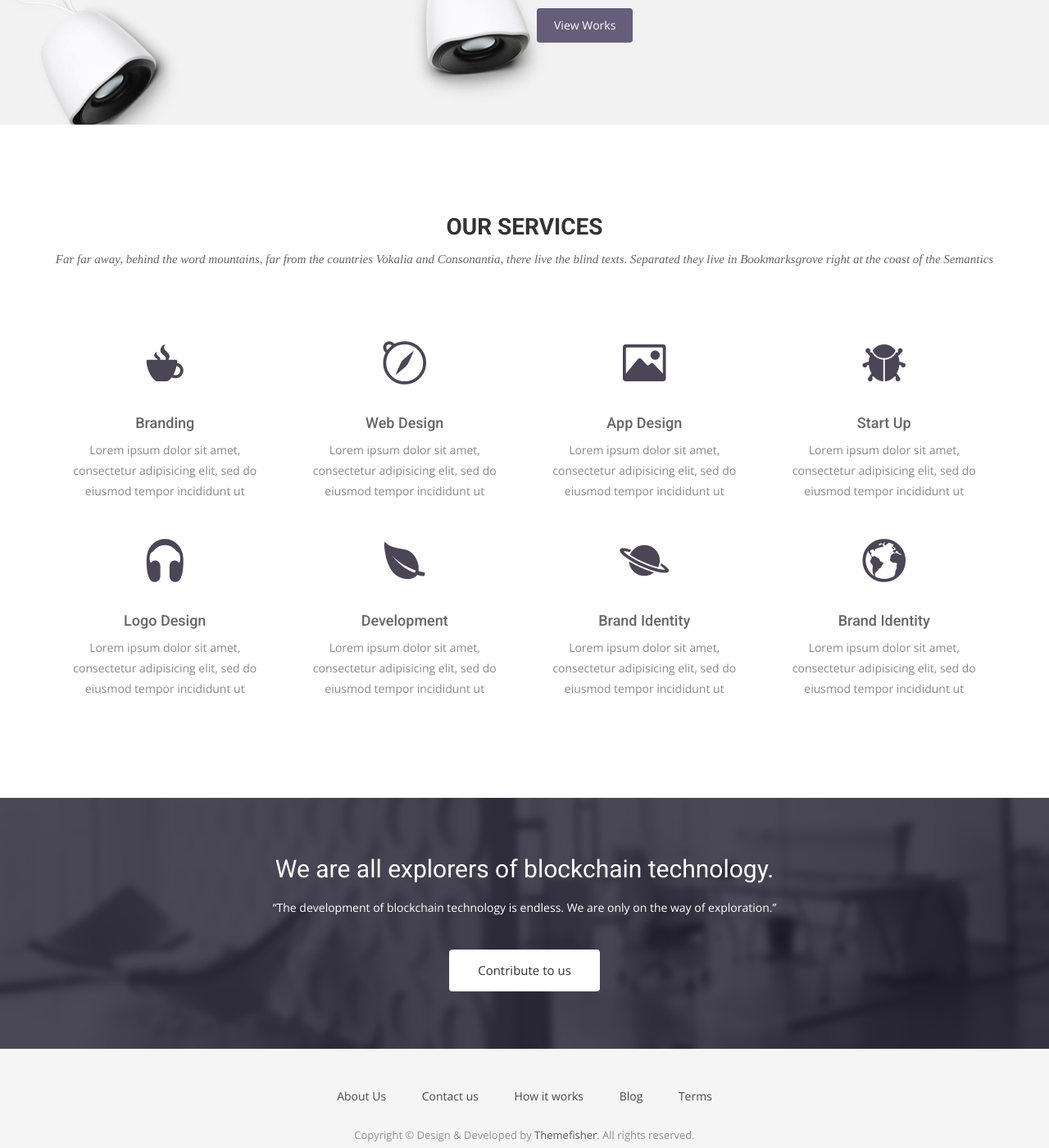
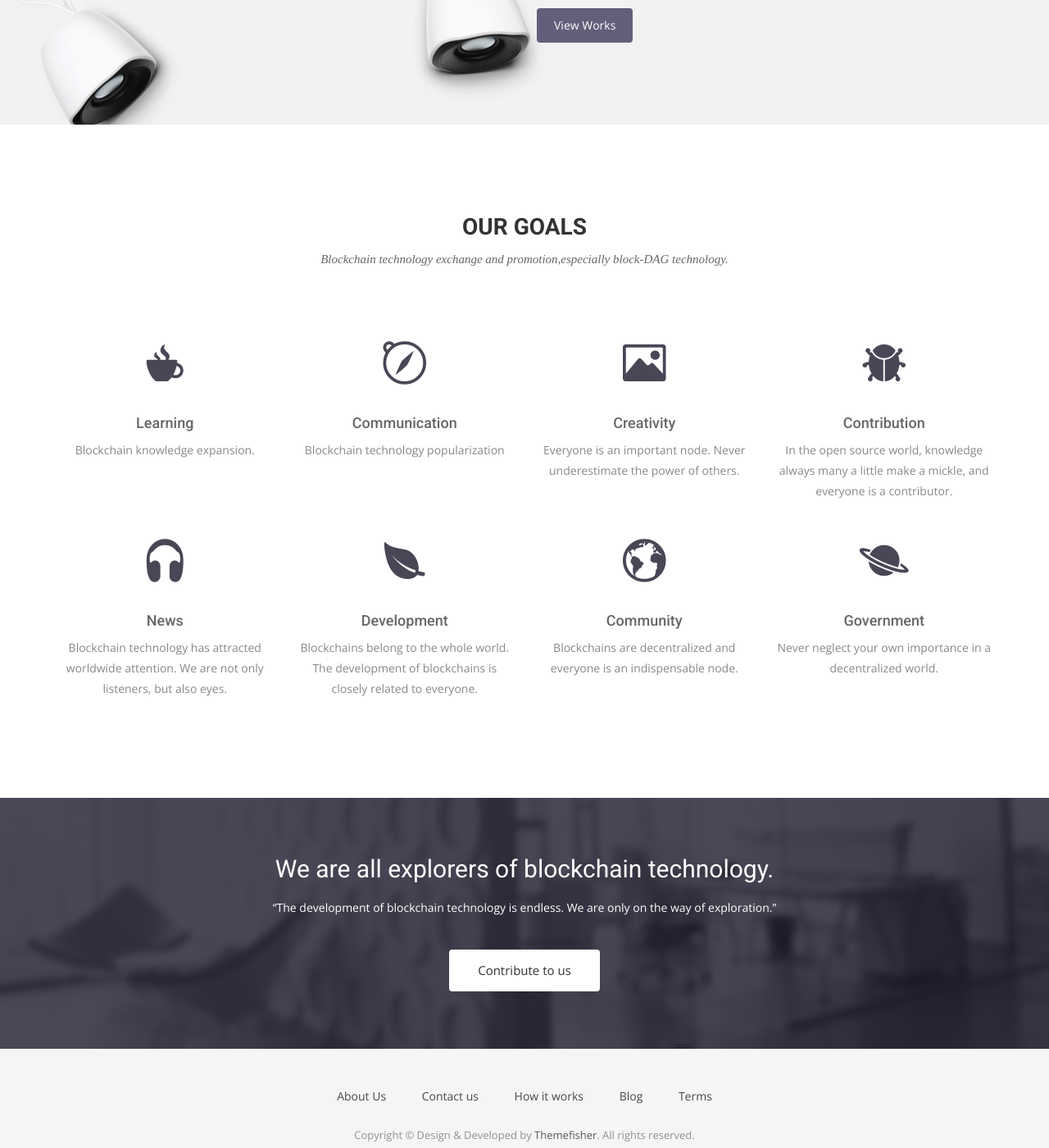
Before and after one commit to meerfans/meerfans.github.io, a Jekyll site: the page built from index.html, in a window 1280 px wide and 1400 px high, scrolled down 1889 px. Shown: the whole window at 82% size. Built offline with Jekyll 4.4.1, drawn with Linux system fonts in a browser that asks for light colours; nearby versions of some CDN libraries; some web fonts are replaced; some of the changed text lies outside the part shown.

Commit message:
fix index

```diff
--- a/index.html
+++ b/index.html
@@ -10,7 +10,7 @@ permalink: /
     <div class="row">
       <div class="col-md-10 col-md-offset-2">
         <div class="block">
-          <h1 class="animated fadeInUp">HLC fans</h1>
+          <h1 class="animated fadeInUp"><b>HLC fans</b></h1>
           <p class="animated fadeInUp">HLC fans is a global open source community, focusing on blockchain technology exchange and promotion,especially block-DAG technology in HLC.</p>
         </div>
       </div>
@@ -25,9 +25,9 @@ permalink: /
         <div class="block">
           <div class="section-title">
             <h2>About Us</h2>
-            <p>Far far away, behind the word mountains, far from the countries Vokalia and Consonantia, there live the blind texts. Separated they live in Bookmarksgrove right at the coast of the Semantics</p>
+            <p>The development of blockchain technology is endless. We are only on the way of exploration.</p>
           </div>
-          <p>Lorem ipsum dolor sit amet, consectetur adipisicing elit, sed do eiusmod tempor incididunt ut labore et dolore magna aliqua. Ut enim ad minim veniam, quis nostrud exercitation ullamco laboris nisi ut aliquip ex ea commodo consequat. Duis aute irure dolor in reprehenderit in voluptate velit esse cillum dolore eu fugiat nulla pariatur. Excepteur sint occaecat cupidatat non proident, sunt in culpa qui officia deserunt mollit anim id </p>
+          <p>HLC fans is a global open source community, focusing on blockchain technology exchange and promotion,especially block-DAG technology in HLC. </p>
         </div>
       </div><!-- .col-md-7 close -->
       <div class="col-md-5 col-sm-12">
@@ -58,65 +58,65 @@ permalink: /
   <div class="container">
     <div class="row">
       <div class="section-title">
-        <h2>Our Services</h2>
-        <p>Far far away, behind the word mountains, far from the countries Vokalia and Consonantia, there live the blind texts. Separated they live in Bookmarksgrove right at the coast of the Semantics</p>
+        <h2>Our Goals</h2>
+        <p>Blockchain technology exchange and promotion,especially block-DAG technology.</p>
       </div>
     </div>
     <div class="row ">
       <div class="col-sm-6 col-md-3">
         <div class="service-item">
           <i class="icon ion-coffee"></i>
-          <h4>Branding</h4>
-          <p>Lorem ipsum dolor sit amet, consectetur adipisicing elit, sed do eiusmod tempor incididunt ut </p>
+          <h4>Learning</h4>
+          <p>Blockchain knowledge expansion. </p>
         </div>
       </div>
       <div class="col-sm-6 col-md-3">
         <div class="service-item">
           <i class="ion-compass"></i>
-          <h4>Web Design</h4>
-          <p>Lorem ipsum dolor sit amet, consectetur adipisicing elit, sed do eiusmod tempor incididunt ut </p>
+          <h4>Communication</h4>
+          <p>Blockchain technology popularization </p>
         </div>
       </div>
       <div class="col-sm-6 col-md-3">
         <div class="service-item">
           <i class="ion-image"></i>
-          <h4>App Design</h4>
-          <p>Lorem ipsum dolor sit amet, consectetur adipisicing elit, sed do eiusmod tempor incididunt ut </p>
+          <h4>Creativity</h4>
+          <p>Everyone is an important node. Never underestimate the power of others. </p>
         </div>
       </div>
       <div class="col-sm-6 col-md-3">
         <div class="service-item">
           <i class="ion-bug"></i>
-          <h4>Start Up</h4>
-          <p>Lorem ipsum dolor sit amet, consectetur adipisicing elit, sed do eiusmod tempor incididunt ut </p>
+          <h4>Contribution</h4>
+          <p>In the open source world, knowledge always many a little make a mickle, and everyone is a contributor. </p>
         </div>
       </div>
       <div class="col-sm-6 col-md-3">
         <div class="service-item">
           <i class="ion-headphone"></i>
-          <h4>Logo Design</h4>
-          <p>Lorem ipsum dolor sit amet, consectetur adipisicing elit, sed do eiusmod tempor incididunt ut </p>
+          <h4>News</h4>
+          <p>Blockchain technology has attracted worldwide attention. We are not only listeners, but also eyes. </p>
         </div>
       </div>
       <div class="col-sm-6 col-md-3">
         <div class="service-item">
           <i class="ion-leaf"></i>
           <h4>Development</h4>
-          <p>Lorem ipsum dolor sit amet, consectetur adipisicing elit, sed do eiusmod tempor incididunt ut </p>
+          <p>Blockchains belong to the whole world. The development of blockchains is closely related to everyone. </p>
+        </div>
+      </div>
+      <div class="col-sm-6 col-md-3">
+        <div class="service-item">
+          <i class="ion-earth"></i>
+          <h4>Community</h4>
+          <p>Blockchains are decentralized and everyone is an indispensable node. </p>
         </div>
       </div>
       <div class="col-sm-6 col-md-3">
         <div class="service-item">
           <i class="ion-planet"></i>
-          <h4>Brand Identity</h4>
-          <p>Lorem ipsum dolor sit amet, consectetur adipisicing elit, sed do eiusmod tempor incididunt ut </p>
-        </div>
-      </div>
-      <div class="col-sm-6 col-md-3">
-        <div class="service-item">
-          <i class="ion-earth"></i>
-          <h4>Brand Identity</h4>
-          <p>Lorem ipsum dolor sit amet, consectetur adipisicing elit, sed do eiusmod tempor incididunt ut </p>
+          <h4>Government</h4>
+          <p>Never neglect your own importance in a decentralized world. </p>
         </div>
       </div>
     </div>
```
